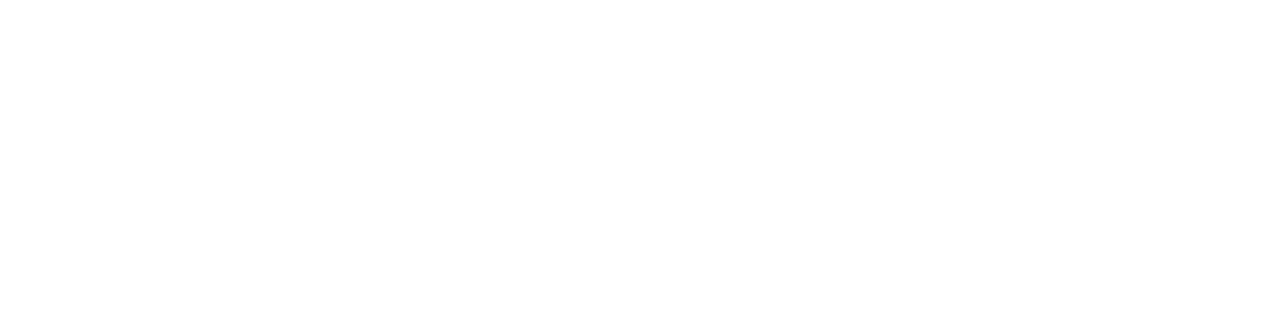
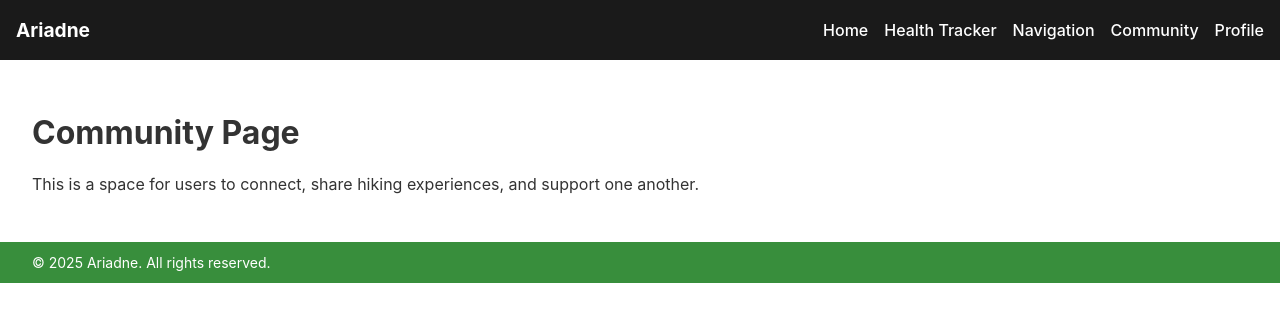
Before and after one commit to akulkudari/Ariadne, a React (Create React App) app in the folder frontend/: page /community in a window 1280 px wide. Before the commit this address had no page. Shown: the top 322 px of the page. Built offline with nearby package versions, Linux system fonts and the light colour scheme; the HTML template or start-up script is replaced by a standard one.

Commit message:
fixed routes

```diff
--- a/frontend/src/App.js
+++ b/frontend/src/App.js
@@ -4,6 +4,8 @@ import RegistrationPage from './components/Registration/registration';
 import LoginPage from './components/Login/login';
 import Dashboard from './components/Dashboard/dashboard';
 import Navigation from './components/Navigation/navboard';
+import Community from './components/Community/community';
+import Health from './components/Health/health';
 import './App.css';
 
 function HomePage() {
@@ -39,6 +41,8 @@ export default function App() {
           <Route path="/register" element={<RegistrationPage onRegistered={() => window.location.href = '/login'} />} />
           <Route path="/dashboard" element={<Dashboard />} />
           <Route path="/nav" element = {<Navigation/>} />
+          <Route path="/community" element={<Community />} />
+          <Route path="/health" element={<Health />} />
         </Routes>
       </div>
     </Router>
--- /dev/null
+++ b/frontend/src/components/Community/community.js
@@ -0,0 +1,29 @@
+import React from 'react';
+
+export default function Community() {
+  return (
+    <div className="dashboard">
+    <header className="dashboard__header">
+    <div className="dashboard__logo">Ariadne</div>
+    <nav className="dashboard__nav">
+        <a href="/dashboard" className="dashboard__nav-link">Home</a>
+        <a href="/health" className="dashboard__nav-link">Health Tracker</a>
+        <a href="/nav" className="dashboard__nav-link">Navigation</a>
+        <a href="/community" className="dashboard__nav-link">Community</a>
+        <a href="#profile" className="dashboard__nav-link">Profile</a>
+    </nav>
+    </header>
+
+    <div style={{ padding: '2rem' }}>
+      <h1>Community Page</h1>
+      <p>This is a space for users to connect, share hiking experiences, and support one another.</p>
+    </div>
+
+    <footer className="dashboard__footer">
+        <div className="dashboard__footer-left">
+          © 2025 Ariadne. All rights reserved.
+        </div>
+    </footer>
+    </div>
+  );
+}
--- a/frontend/src/components/Dashboard/dashboard.js
+++ b/frontend/src/components/Dashboard/dashboard.js
@@ -3,9 +3,6 @@ import './dashboard.css';
 import communityImg from '../../assets/images/community.jpg';
 import navigationImg from '../../assets/images/navigation.png';
 import healthImg from '../../assets/images/health.png';
-
-
-
 
 // you can replace these with real icons or <img> tags
 const cards = [
@@ -19,14 +16,14 @@ const cards = [
     title: 'Health Tracker',
     img: healthImg,
     desc: 'Monitor your fitness levels and track your health metrics while you explore the great outdoors.',
-    link: '#health'
+    link: '/health'
   },
 
   {
     title: 'Community',
     img: communityImg,
     desc: 'Connect with fellow adventurers and share your experiences.',
-    link: '#community'
+    link: '/community'
   },
 ];
 
@@ -36,9 +33,10 @@ export default function Dashboard() {
       <header className="dashboard__header">
         <div className="dashboard__logo">Ariadne</div>
         <nav className="dashboard__nav">
-          <a href="#" className="dashboard__nav-link">Home</a>
-          <a href="#health" className="dashboard__nav-link">Health Tracker</a>
+          <a href="/dashboard" className="dashboard__nav-link">Home</a>
+          <a href="/health" className="dashboard__nav-link">Health Tracker</a>
           <a href="/nav" className="dashboard__nav-link">Navigation</a>
+          <a href="/community" className="dashboard__nav-link">Community</a>
           <a href="#profile" className="dashboard__nav-link">Profile</a>
         </nav>
       </header>
@@ -62,7 +60,7 @@ export default function Dashboard() {
 
       <footer className="dashboard__footer">
         <div className="dashboard__footer-left">
-          © 2025 Styck. All rights reserved.
+          © 2025 Ariadne. All rights reserved.
         </div>
       </footer>
     </div>
--- /dev/null
+++ b/frontend/src/components/Health/health.js
@@ -0,0 +1,29 @@
+import React from 'react';
+
+export default function Health() {
+  return (
+     <div className="dashboard">
+     <header className="dashboard__header">
+       <div className="dashboard__logo">Ariadne</div>
+       <nav className="dashboard__nav">
+         <a href="/dashboard" className="dashboard__nav-link">Home</a>
+         <a href="/health" className="dashboard__nav-link">Health Tracker</a>
+         <a href="/nav" className="dashboard__nav-link">Navigation</a>
+         <a href="/community" className="dashboard__nav-link">Community</a>
+         <a href="#profile" className="dashboard__nav-link">Profile</a>
+       </nav>
+     </header>
+
+     <div style={{ padding: '2rem' }}>
+      <h1>Health Page</h1>
+      <p>This is a space for users to track their health.</p>
+    </div>
+
+     <footer className="dashboard__footer">
+       <div className="dashboard__footer-left">
+         © 2025 Ariadne. All rights reserved.
+       </div>
+     </footer>
+   </div>
+  );
+}
--- a/frontend/src/components/Navigation/navboard.js
+++ b/frontend/src/components/Navigation/navboard.js
@@ -80,17 +80,20 @@ export default function NavBoard() {
       <header className="dashboard__header">
         <div className="dashboard__logo">Ariadne</div>
         <nav className="dashboard__nav">
-          <a href="#" className="dashboard__nav-link">Home</a>
-          <a href="#health" className="dashboard__nav-link">Health Tracker</a>
+          <a href="/dashboard" className="dashboard__nav-link">Home</a>
+          <a href="/health" className="dashboard__nav-link">Health Tracker</a>
           <a href="/nav" className="dashboard__nav-link">Navigation</a>
+          <a href="/community" className="dashboard__nav-link">Community</a>
           <a href="#profile" className="dashboard__nav-link">Profile</a>
         </nav>
       </header>
 
       <div ref={mapContainer} className="dashboard__map" />
 
-      <footer className="footer">
-        <div className="footer__left">© 2025 Styck. All rights reserved.</div>
+      <footer className="dashboard__footer">
+        <div className="dashboard__footer-left">
+          © 2025 Ariadne. All rights reserved.
+        </div>
       </footer>
     </div>
   );
```
Also changed, not shown: 2 other files (tests, documents, lock files or other folders).
